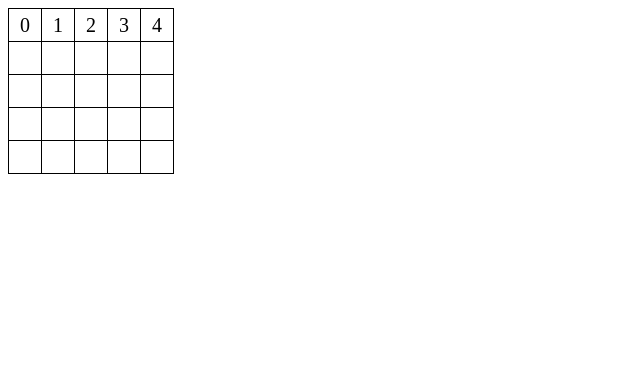
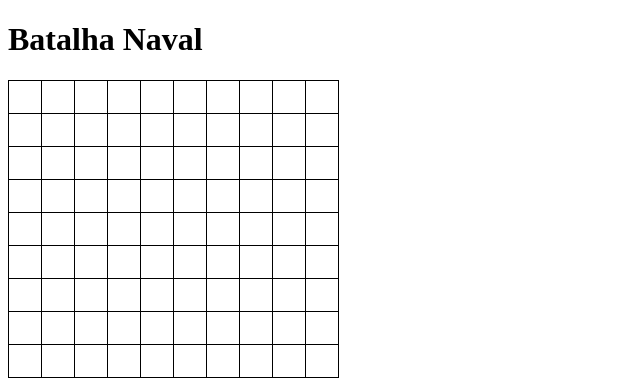
Before and after one commit to Lobao2302/batalha-naval, a plain HTML site: page batalha-naval.html in a window 1280 px wide. Shown: the whole page, without its empty margins (0-640 px from the left). Drawn offline with Linux system fonts and the light colour scheme.

Commit message:
Aumento do tabulheiro
aumentei o número de linhas e colunas

```diff
--- a/batalha-naval.html
+++ b/batalha-naval.html
@@ -18,15 +18,14 @@
     </style>
   </head>
   <body>
+    <h1>Batalha Naval</h1>
     <table id="tabuleiro">
       <tr>
-        <td>0</td>
-        <td>1</td>
-        <td>2</td>
-        <td>3</td>
-        <td>4</td>
-      </tr>
-      <tr>
+        <td></td>
+        <td></td>
+        <td></td>
+        <td></td>
+        <td></td>
         <td></td>
         <td></td>
         <td></td>
@@ -39,8 +38,6 @@
         <td></td>
         <td></td>
         <td></td>
-      </tr>
-      <tr>
         <td></td>
         <td></td>
         <td></td>
@@ -53,6 +50,83 @@
         <td></td>
         <td></td>
         <td></td>
+        <td></td>
+        <td></td>
+        <td></td>
+        <td></td>
+        <td></td>
+      </tr>
+      <tr>
+        <td></td>
+        <td></td>
+        <td></td>
+        <td></td>
+        <td></td>
+        <td></td>
+        <td></td>
+        <td></td>
+        <td></td>
+        <td></td>
+      </tr>
+      <tr>
+        <td></td>
+        <td></td>
+        <td></td>
+        <td></td>
+        <td></td>
+        <td></td>
+        <td></td>
+        <td></td>
+        <td></td>
+        <td></td>
+      </tr>
+      <tr>
+        <td></td>
+        <td></td>
+        <td></td>
+        <td></td>
+        <td></td>
+        <td></td>
+        <td></td>
+        <td></td>
+        <td></td>
+        <td></td>
+      </tr>
+      <tr>
+        <td></td>
+        <td></td>
+        <td></td>
+        <td></td>
+        <td></td>
+        <td></td>
+        <td></td>
+        <td></td>
+        <td></td>
+        <td></td>
+      </tr>
+      <tr>
+        <td></td>
+        <td></td>
+        <td></td>
+        <td></td>
+        <td></td>
+        <td></td>
+        <td></td>
+        <td></td>
+        <td></td>
+        <td></td>
+      </tr>
+      <tr>
+        <td></td>
+        <td></td>
+        <td></td>
+        <td></td>
+        <td></td>
+        <td></td>
+        <td></td>
+        <td></td>
+        <td></td>
+        <td></td>
       </tr>
     </table>
     <script src="batalhanaval.js"></script>
```
